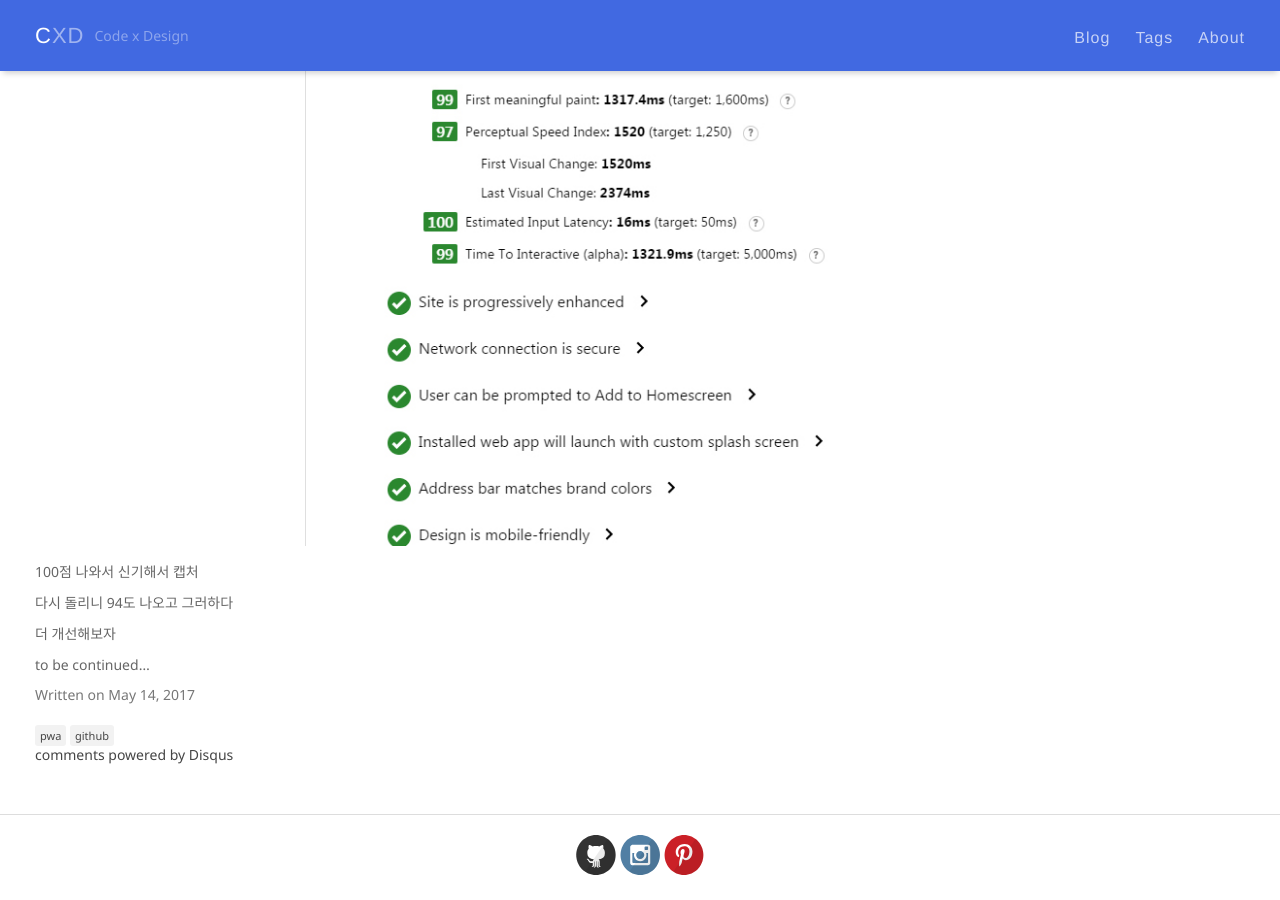
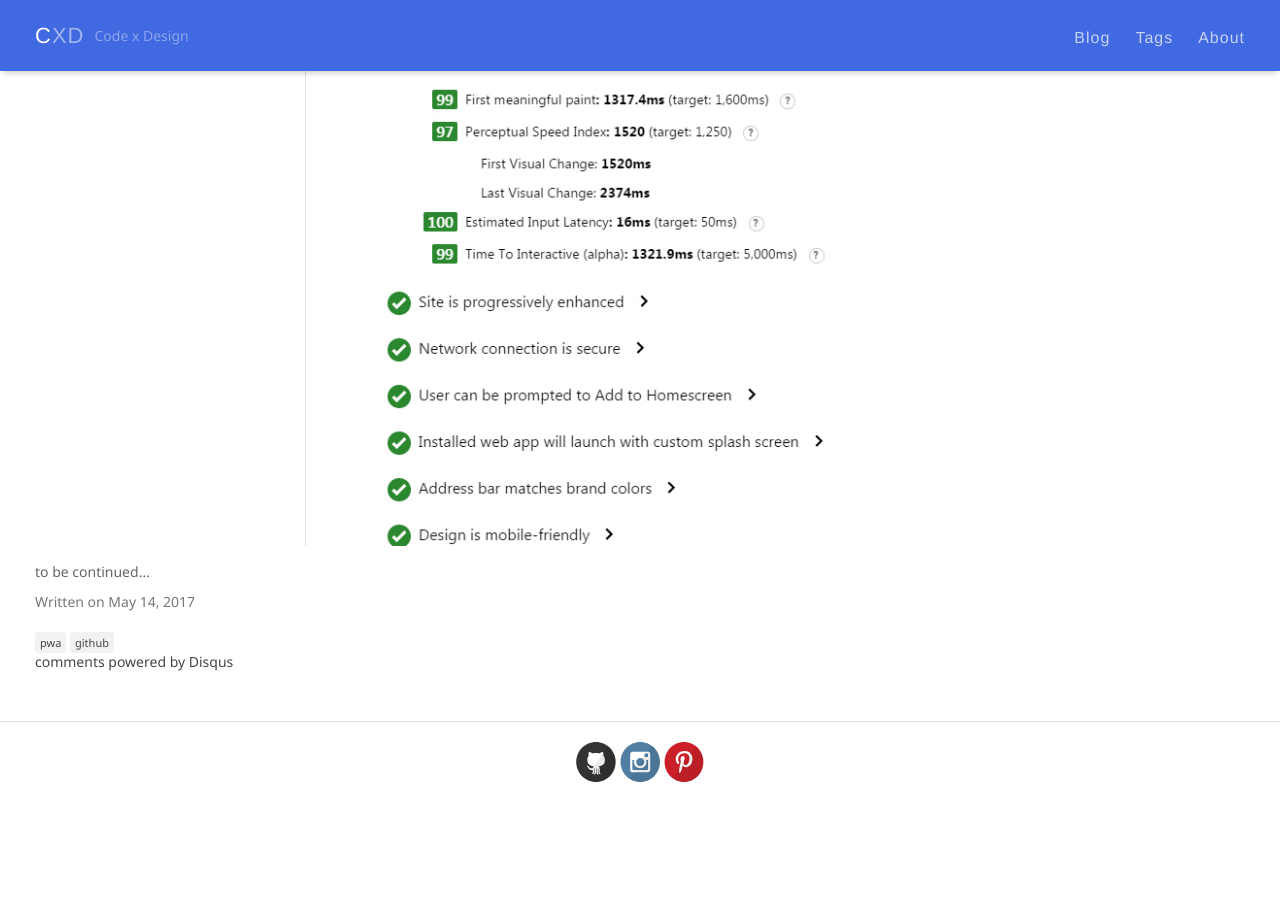
Before and after one commit to songssss/songssss.github.io, a Jekyll site: the page built from _posts/2017-05-14-pwablog.md, in a window 1280 px wide and 900 px high, scrolled down 3476 px. Built offline with Jekyll 4.4.1, drawn with Linux system fonts in a browser that asks for light colours; comment, search, counter and statistics services are not loaded; after the commit the page ends 4283 px from its top, so only the background shows below that.

Commit message:
posting edit

```diff
--- a/_posts/2017-05-14-pwablog.md
+++ b/_posts/2017-05-14-pwablog.md
@@ -160,11 +160,5 @@ Lighthouse는 현재 홈스크린에 추가, 오프라인 지원, 프로그레
 
 ![](../images/pwa.jpg)
 
-100점 나와서 신기해서 캡처
-
-다시 돌리니 94도 나오고 그러하다
-
-더 개선해보자
-
 
 to be continued...
```
